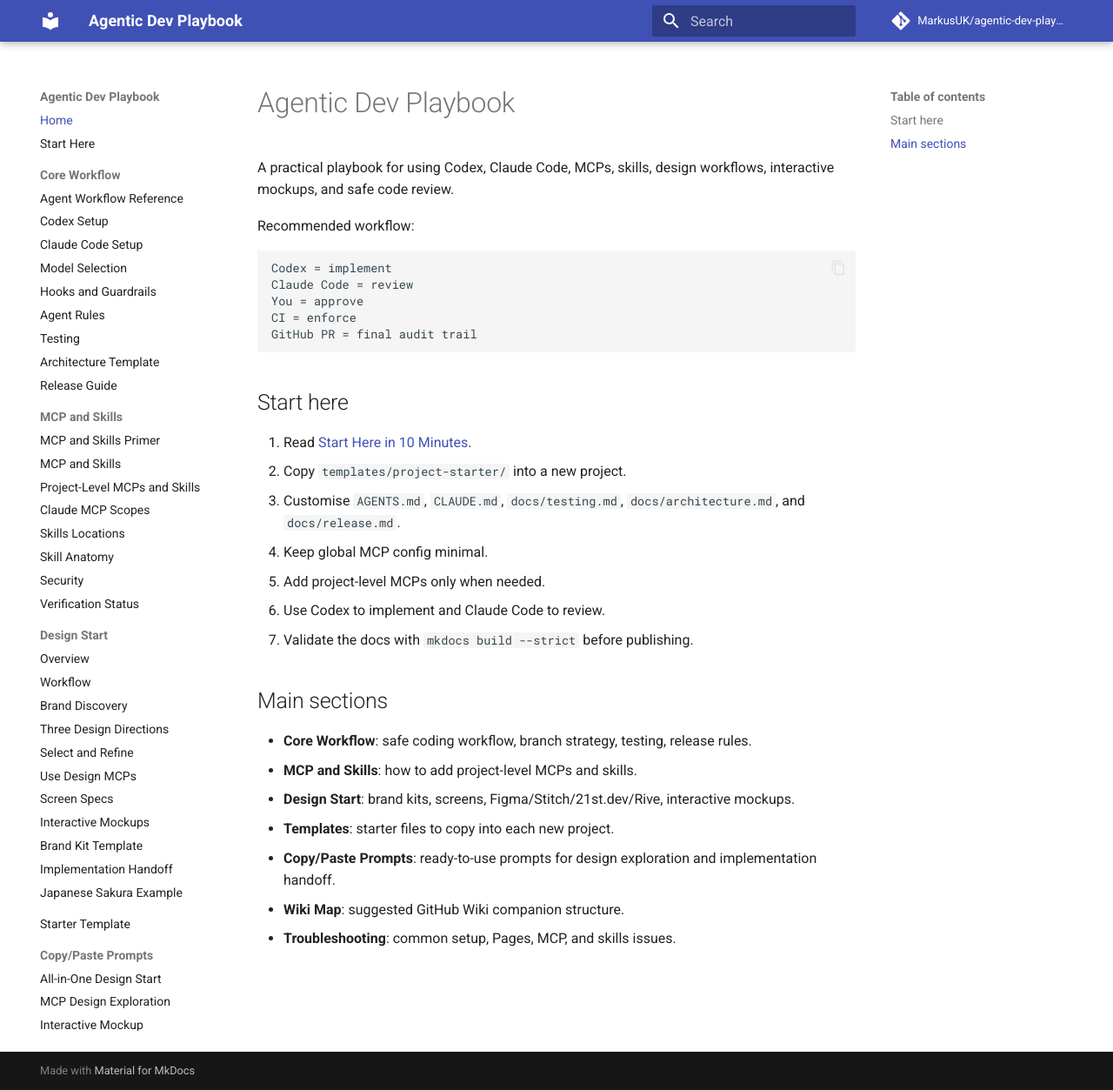
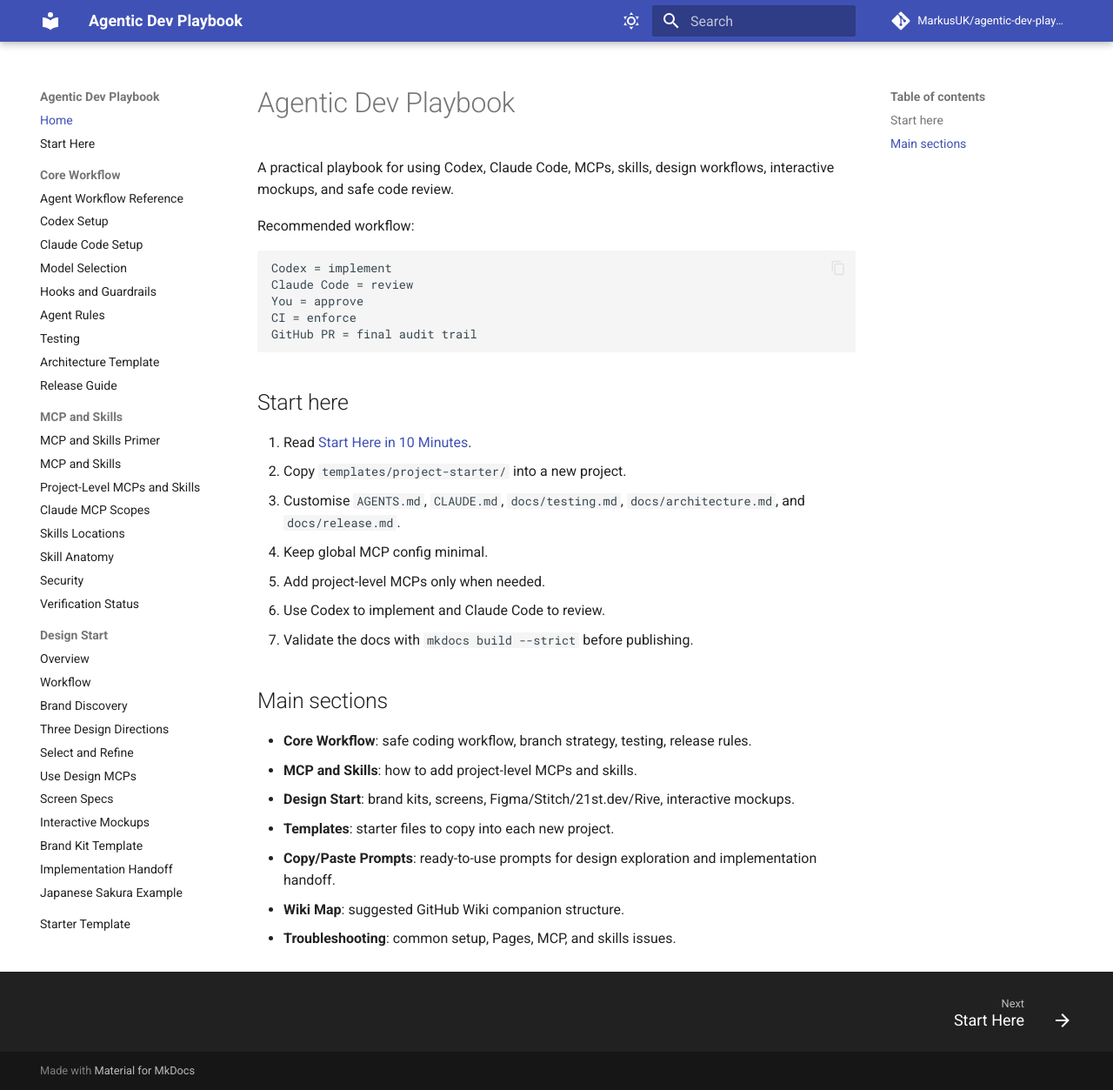
Before and after one commit to MarkusUK/agentic-dev-playbook, an MkDocs documentation site: the page built from docs/index.md, in a window 1280 px wide and 1253 px high. Shown: the whole window at 87% size. Built offline with MkDocs 1.6.1 and Material for MkDocs 9.7.7, drawn with Linux system fonts in a browser that asks for light colours; comment, search, counter and statistics services are not loaded.

Commit message:
Enable prev/next page footer and fix dark/light palette toggle
- Add navigation.footer feature so each page shows previous/next links
  at the bottom for sequential reading.
- Add a toggle entry to the default (light) palette so the theme switch
  button actually renders; previously only the slate palette declared
  a toggle, which hid the button entirely.

```diff
--- a/mkdocs.yml
+++ b/mkdocs.yml
@@ -10,6 +10,7 @@
     - navigation.sections
     - navigation.expand
     - navigation.top
+    - navigation.footer
     - search.highlight
     - content.code.copy
     - content.code.select
@@ -17,12 +18,15 @@
     - scheme: default
       primary: indigo
       accent: indigo
+      toggle:
+        icon: material/weather-sunny
+        name: Switch to dark mode
     - scheme: slate
       primary: indigo
       accent: indigo
       toggle:
         icon: material/weather-night
-        name: Switch to dark mode
+        name: Switch to light mode
 plugins:
   - search
 
```
